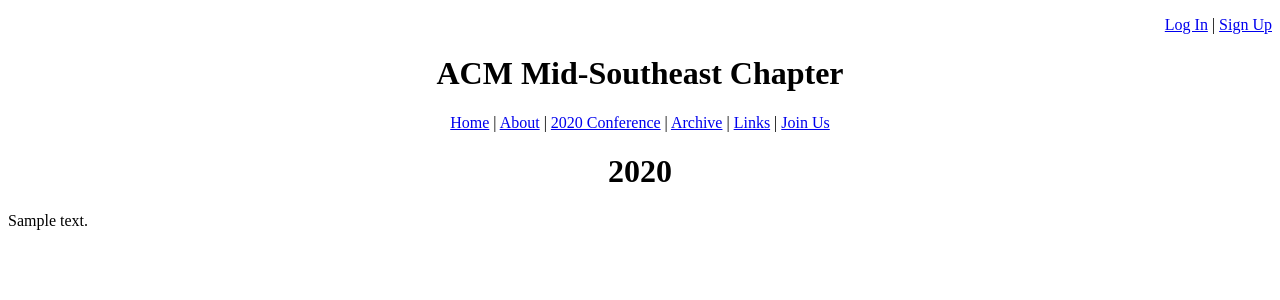
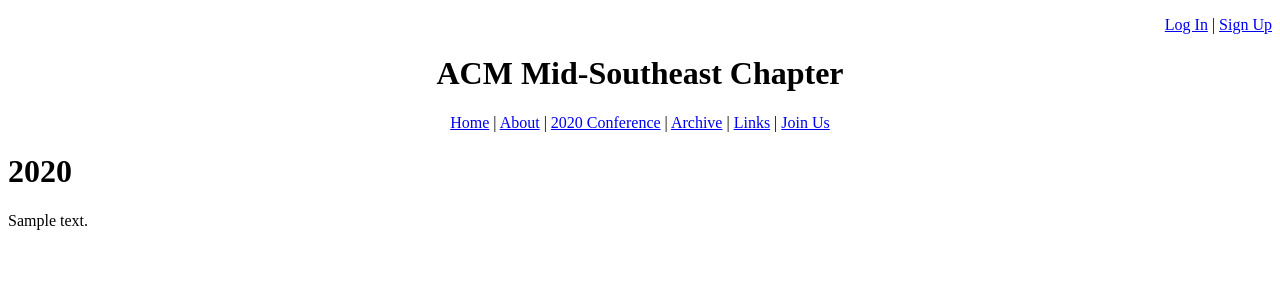
Before and after one commit to samuelznewton/acmmse, a Django app: page /conference in a window 1280 px wide. Shown: the top 300 px of the page. Run offline with Django 3.2, Linux system fonts and the light colour scheme; tables that the repository leaves empty hold one stand-in row (values such as "Sample post").

Commit message:
Update conference.html

```diff
--- a/content/templates/content/conference.html
+++ b/content/templates/content/conference.html
@@ -13,7 +13,7 @@ As with announcements and about, {{ c.content }} likely contains html, so unesca
 {% block title %}{% endblock %}
 {% block content %}
 
-<h1 style="text-align: center">
+<h1>
 {{ c.year }}
 </h1>
 
```
